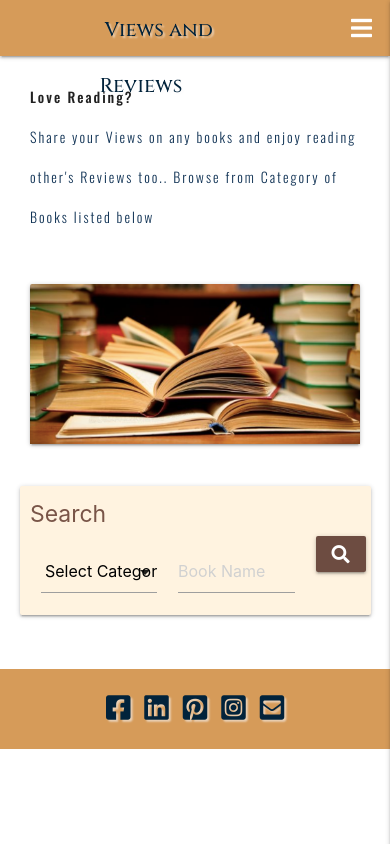
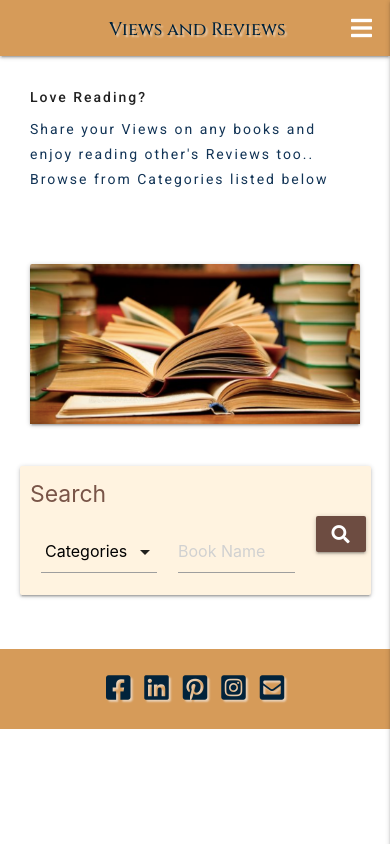
Before and after one commit to Anindita123-code/Milestone3_Data_Centric, a Flask app: page / in a window 390 px wide. Run offline with Flask 2, Linux system fonts and the light colour scheme; the visitor is signed in with stand-in values (Sample User, id 1); data that the repository does not hold is empty; some libraries are stand-ins or nearby versions.

Commit message:
changes in css for mobile view

```diff
--- a/static/css/style.css
+++ b/static/css/style.css
@@ -7,16 +7,16 @@ nav {
 }
 
 .tagline{
-    font-family: "Oswald", sans-serif;
+    font-family: "Roboto", sans-serif;
     size: 25px;
     font-weight: 300;
     color: #123456;
-    line-height: 40px;
+    line-height: 30px;
     letter-spacing: 2px;
 }
 
 .tagline-emphasis {
-    font-family: "Oswald", sans-serif;
+    font-family: "Roboto", sans-serif;
     font-weight: 500;
     size: 20px;
     letter-spacing: 2px;
@@ -174,7 +174,7 @@ textarea {
 {
     nav .brand-logo
     {
-        font-size: 20px;
+        font-size: 18px;
         padding: 2px;
     }
 
@@ -183,6 +183,12 @@ textarea {
         display: block;
         justify-content: center;
     }
+    .tagline{
+        line-height: 25px;
+        justify-content: center;
+    }
+.flash-font{
+    font-size: 20px;
 }
 @media only screen
     and (max-width: 1024px)
--- a/templates/base.html
+++ b/templates/base.html
@@ -3,7 +3,7 @@
 <head>
     <meta charset="UTF-8">
     <meta name="viewport" content="width=device-width, initial-scale=1.0">
-    <link rel="icon" type="image/png" href="static/images/favicon.ico"/>
+    <link rel="icon" type="image/png" href="../static/images/favicon.ico"/>
     <link rel="stylesheet" href="https://cdnjs.cloudflare.com/ajax/libs/font-awesome/5.13.1/css/all.min.css"
         integrity="sha512-xA6Hp6oezhjd6LiLZynuukm80f8BoZ3OpcEYaqKoCV3HKQDrYjDE1Gu8ocxgxoXmwmSzM4iqPvCsOkQNiu41GA==" crossorigin="anonymous" type="text/css">
     <link rel="stylesheet" href="https://cdnjs.cloudflare.com/ajax/libs/materialize/1.0.0/css/materialize.min.css" type="text/css">
@@ -27,7 +27,6 @@
                 {% if session.user %}
                     {% if session.user == "admin" %}
                         <li><a href="{{ url_for('admin_profile') }}">Profile</a></li>
-                        <!-- <li><a href="{{ url_for('search') }}">Search Books</a></li> -->
                         <li><a href="{{ url_for('add_books') }}">Add Books</a></li>
                         <li><a href="{{ url_for('get_books') }}">Display Books</a></li>
                         <li><a href="{{ url_for('logout') }}">Logout</a></li>
@@ -53,8 +52,8 @@
                 {% if session.user %}
                     {% if session.user == "admin" %}
                         <li><a href="{{ url_for('admin_profile') }}">Profile</a></li>
-                        <li><a href="{{ url_for('search') }}">Search Books</a></li>
                         <li><a href="{{ url_for('add_books') }}">Add Books</a></li>
+                        <li><a href="{{ url_for('get_books') }}">Display Books</a></li>
                         <li><a href="{{ url_for('logout') }}">Logout</a></li>
                     {% else %}
                         <li><a href="{{ url_for('user_profile', username=session.user) }}">Profile</a></li>
@@ -65,7 +64,9 @@
                 {% else %}
                     <li><a href="{{ url_for('login') }}">Login</a></li>
                     <li><a href="{{ url_for('register') }}">Register</a></li>
+                    <li><a href="{{ url_for('search') }}">Search Books</a></li>
                 {% endif %}
+
         </ul>
 
     </header>
--- a/templates/home.html
+++ b/templates/home.html
@@ -5,8 +5,9 @@
             <div class="row">
                 <div class="col s12 m12, l12">
                     <span class="tagline-emphasis">Love Reading? </span> <br> <span class="tagline">Share your Views on any books and enjoy reading other's Reviews too..
-                        Browse from Category of Books listed below</span>
+                        Browse from Categories listed below <br><br></span>
                     <div class="row l8 m8 s12" id="homeCategories">
+
                     {% for category in categories %}
                         <a class="btn deep-orange darken-4" href="{{ url_for('category_list', category=category.category_name) }}">{{ category.category_name }}</a>
                     {% endfor %}
--- a/templates/search_include.html
+++ b/templates/search_include.html
@@ -4,7 +4,7 @@
             <h5>Search</h5>
             <div class="input-field col s5">
                 <select id="category" name="category">
-                    <option value="all" disabled selected> Select Categories</option>
+                    <option value="all" disabled selected> Categories</option>
                     {% for category in search_categories %}
                     <option value="{{ category.category_name }}">{{ category.category_name }}</option>
                     {% endfor %}
```
